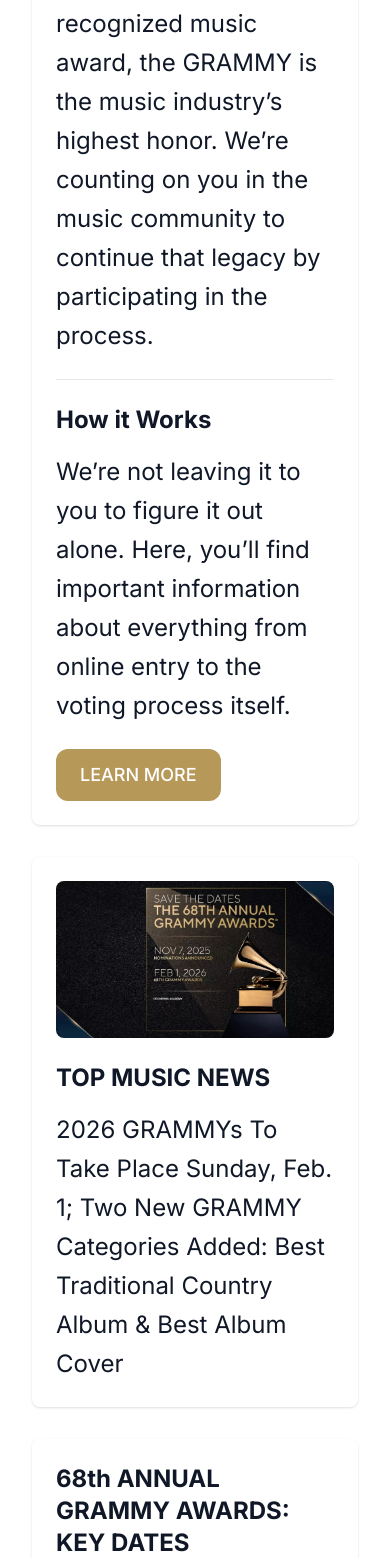
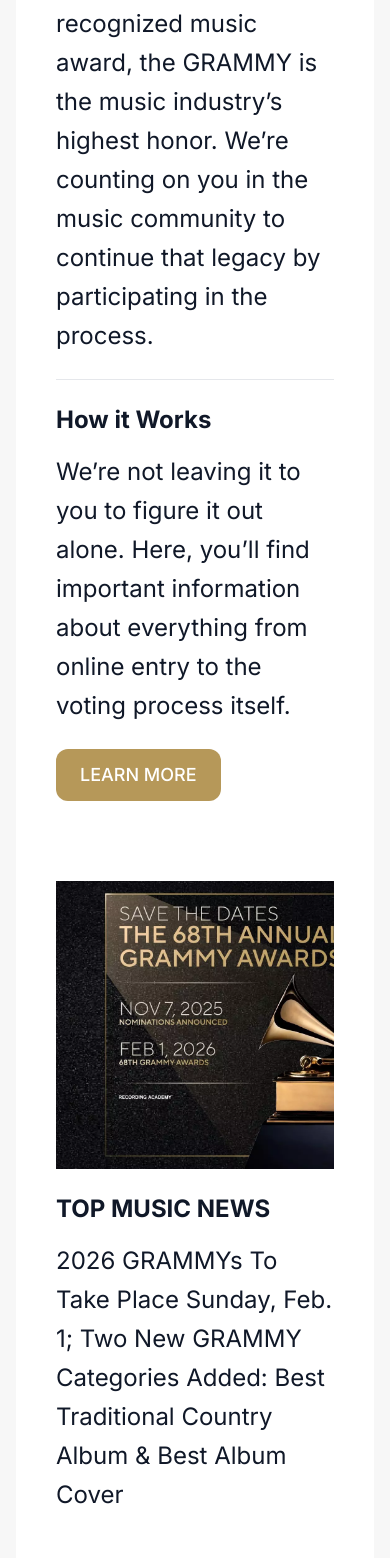
Before and after one commit to sodiqbhoy1/grammy, a React (Vite) app: page / in a window 390 px wide. Shown: the part 2964-4522 px from the top of the page. Built offline with nearby package versions, Linux system fonts and the light colour scheme.

Commit message:
style: Update HomeComponent layout and enhance image responsiveness

```diff
--- a/src/components/HomeComponent.jsx
+++ b/src/components/HomeComponent.jsx
@@ -149,7 +149,7 @@
         <div className="max-w-7xl mx-auto px-4 md:px-8">
           <div className="grid grid-cols-1 lg:grid-cols-3 gap-8">
             {/* Left card */}
-            <div className="bg-white p-6 rounded-lg shadow-sm">
+            <div className="bg-white p-6">
               <h2 className="text-2xl font-bold text-gray-900 mb-4">Explore the GRAMMY Awards</h2>
               <p className="text-2xl text-gray-900 mb-6 leading-relaxed">As the only peer-recognized music award, the GRAMMY is the music industry’s highest honor. We’re counting on you in the music community to continue that legacy by participating in the process.</p>
               <hr className="border-gray-200 my-6" />
@@ -158,15 +158,15 @@
               <button className="bg-[#B69859] text-white px-6 py-3 rounded-xl text-lg font-medium hover:bg-[#A08849] transition-colors">LEARN MORE</button>
             </div>
             {/* Middle card */}
-            <div className="bg-white p-6 rounded-lg shadow-sm">
+            <div className="bg-white p-6">
               <div className="mb-6">
-                <img src={grammycard} alt="Explore the GRAMMY Awards" className="w-full h-auto rounded-lg" />
+                <img src={grammycard} alt="Explore the GRAMMY Awards" className="w-full h-72 md:h-96 lg:h-[28rem] object-cover object-center" />
               </div>
               <h2 className="text-2xl font-bold text-gray-900 mb-4">TOP MUSIC NEWS</h2>
               <p className="text-2xl text-gray-900 leading-relaxed">2026 GRAMMYs To Take Place Sunday, Feb. 1; Two New GRAMMY Categories Added: Best Traditional Country Album & Best Album Cover</p>
             </div>
             {/* Right Card */}
-            <div className="bg-white p-6 rounded-lg shadow-sm">
+            <div className="bg-white p-6">
               <h2 className="text-2xl font-bold text-gray-900 mb-6">68th ANNUAL GRAMMY AWARDS: KEY DATES</h2>
               <table className="w-full">
                 <tbody>
--- a/src/index.css
+++ b/src/index.css
@@ -3,6 +3,7 @@
 
 body{
     font-family: 'Inter', sans-serif;
+    background-color: #f7f7f7;
 }
 
 /* Marquee animation utilities for horizontal infinite scroll */
```
